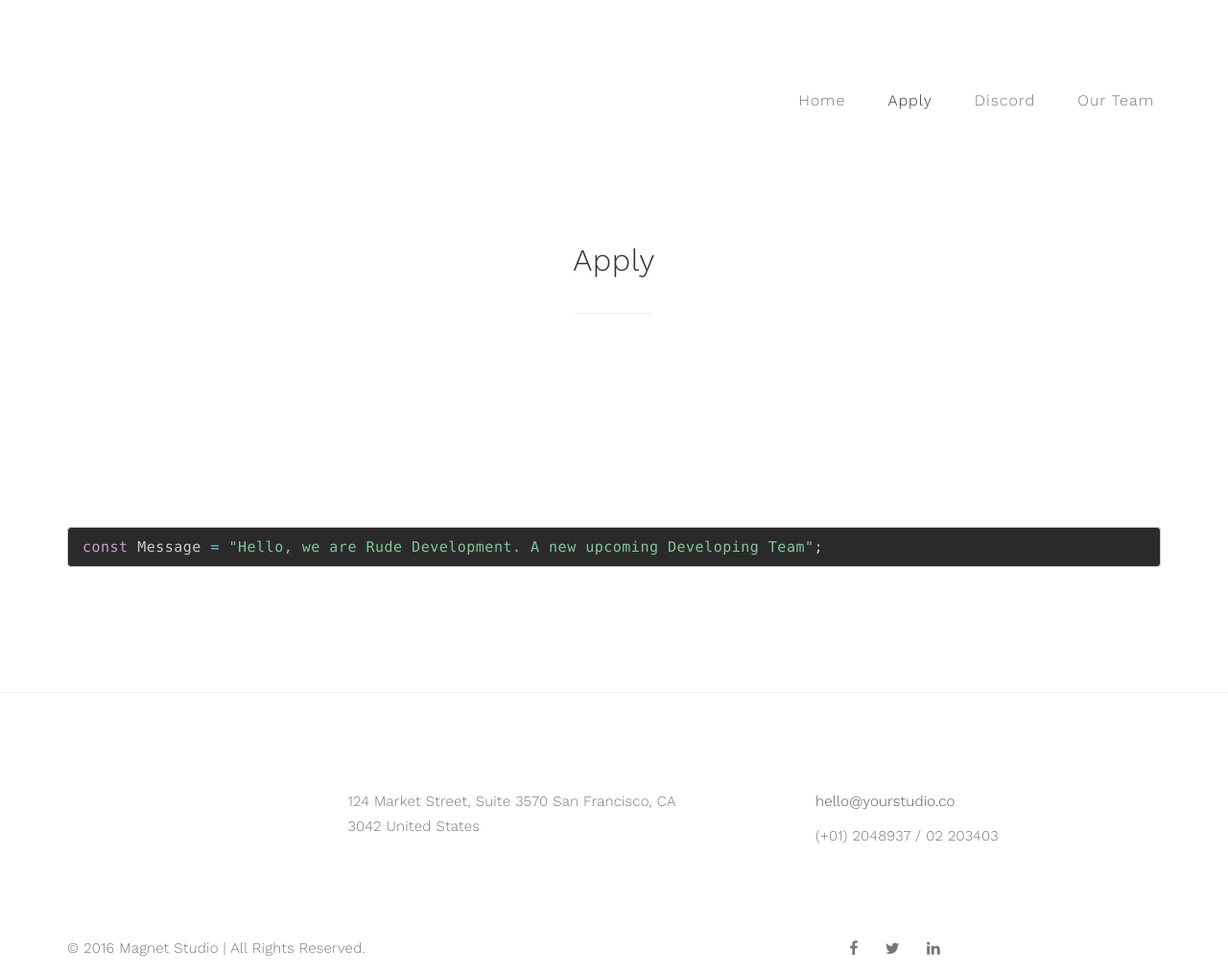
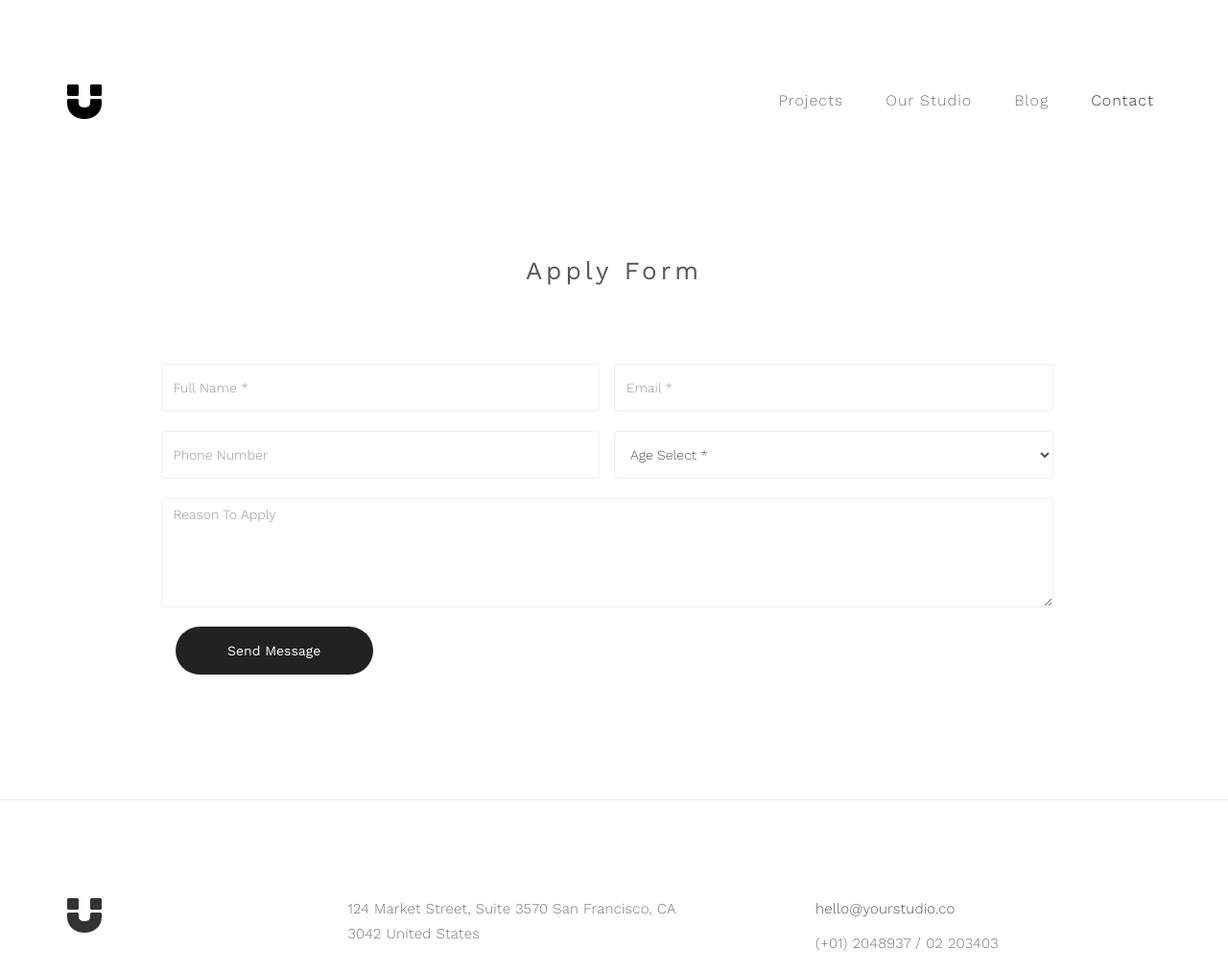
Before and after one commit to lasse-lenting/Rude-Development, a plain HTML site: page apply.html in a window 1280 px wide. Shown: the top 1014 px of the page at 96% size. Drawn offline with nearby package versions, Linux system fonts and the light colour scheme.

Commit message:
Update apply.html

```diff
--- a/apply.html
+++ b/apply.html
@@ -14,7 +14,6 @@
 <link rel="stylesheet" href="css/bootstrap.min.css">
 <link rel="stylesheet" href="css/font-awesome.min.css">
 
-<link href="prism.css" rel="stylesheet" />
 <!-- Main css -->
 <link rel="stylesheet" href="css/style.css">
 <link href="https://fonts.googleapis.com/css?family=Work+Sans:300,400,700" rel="stylesheet">
@@ -23,7 +22,12 @@
 <body>
 
 <!-- PRE LOADER -->
-<script src="prism.js"></script>
+
+<div class="preloader">
+     <div class="sk-spinner sk-spinner-wordpress">
+          <span class="sk-inner-circle"></span>
+     </div>
+</div>
 
 <!-- Navigation section  -->
 
@@ -36,45 +40,60 @@
                     <span class="icon icon-bar"></span>
                     <span class="icon icon-bar"></span>
                </button>
-               <a href="index.html"><i class="fab fa-apple-pay"></i></a>
+               <a href="index.html" class="navbar-brand"><i class="fa fa-magnet"></i></a>
           </div>
           <div class="collapse navbar-collapse">
                <ul class="nav navbar-nav navbar-right">
-                    <li><a href="index.html">Home</a></li>
-                    <li class="active"><a href="apply.html">Apply</a></li>
-                    <li><a href="discord.html">Discord</a></li>
-                    <li><a href="ourteam.html">Our Team</a></li>
+                    <li><a href="index.html">Projects</a></li>
+                    <li><a href="about.html">Our Studio</a></li>
+                    <li><a href="blog.html">Blog</a></li>
+                    <li class="active"><a href="contact.html">Contact</a></li>
                </ul>
           </div>
 
   </div>
 </div>
 
-<!-- Home Section -->
 
-<section id="home">
+<!-- Contact Section -->
+
+<section id="contact">
      <div class="container">
           <div class="row">
 
-               <div class="col-md-12 col-sm-12">
-                    <h2>Apply</h2>
-                    <hr>
+               <div class="col-md-offset-1 col-md-10 col-sm-12">
+                    <div class="section-title">
+                         <h3>Apply Form</h3>
 
-               </div>
+                    </div>
 
-          </div>
-     </div>
-</section>
-
-<!-- Portfolio Section -->
-
-<section id="portfolio">
-     <div class="container">
-          <div class="row">
-               <div class="col-md-12 col-sm-12 text-center">
-                    <h3>
-                         <pre><code class="language-js">const Message = "Hello, we are Rude Development. A new upcoming Developing Team";</code></pre>
-                    </h3>
+                    <form action="https://formsubmit.io/send/lasselenting@gmail.com" method="post">
+                         <div class="col-md-6 col-sm-6">
+                              <input type="text" class="form-control" placeholder="Full Name *" name="Name">
+                         </div>
+                         <div class="col-md-6 col-sm-6">
+                              <input type="email" class="form-control" placeholder="Email *" name="Email">
+                         </div>
+                         <div class="col-md-6 col-sm-6">
+                              <input type="telephone" class="form-control" placeholder="Phone Number" name="Number">
+                         </div>
+                         <div class="col-md-6 col-sm-6">
+                              <select class="form-control" name="Age">
+                                   <option>Age Select *</option>
+                                   <option>12</option>
+                                   <option>13</option>
+                                   <option>14</option>
+                                   <option>15</option>
+                                   <option>15</option>
+                              </select>
+                         </div>
+                         <div class="col-md-12 col-sm-12">
+                              <textarea class="form-control" rows="5" placeholder="Reason To Apply" name="Data"></textarea>
+                         </div>
+                         <div class="col-md-3 col-sm-4">
+                              <input type="submit" class="form-control" value="Send Message">
+                         </div>
+                    </form>
                </div>
 
           </div>
@@ -88,7 +107,7 @@
           <div class="row">
 
                <div class="col-md-3 col-sm-3">
-
+                    <i class="fa fa-magnet"></i>
                </div>
 
                <div class="col-md-4 col-sm-4">
```
